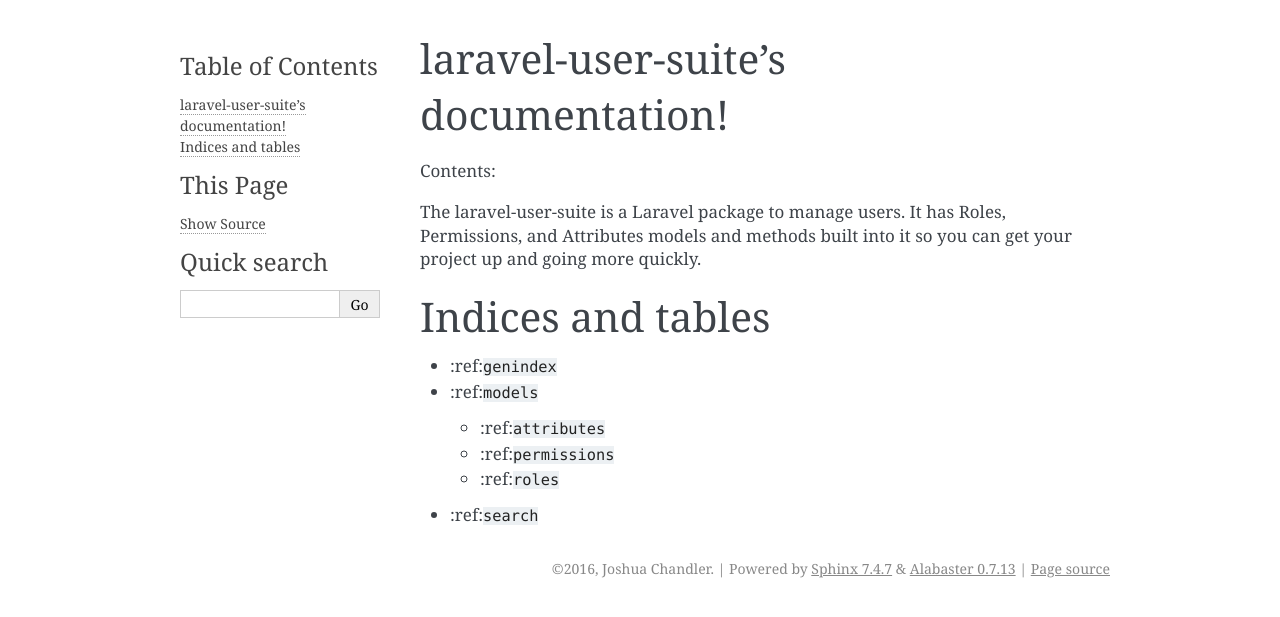
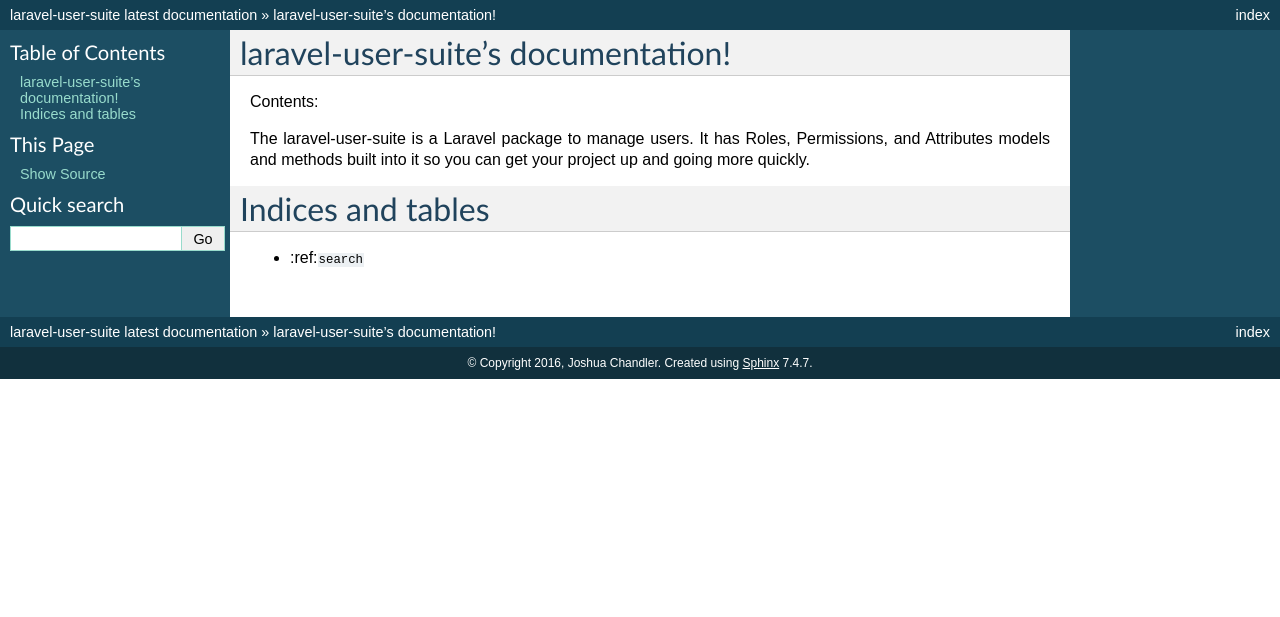
Before and after one commit to JacksonWebServices/laravel-user-suite, a Sphinx documentation site: the page built from docs/index.md, in a window 1280 px wide. Shown: the top 617 px of the page. Built offline with Sphinx 7.4.7, drawn with Linux system fonts in a browser that asks for light colours.

Commit message:
Use the default theme

```diff
--- a/docs/conf.py
+++ b/docs/conf.py
@@ -109,7 +109,7 @@
 
 # The theme to use for HTML and HTML Help pages.  See the documentation for
 # a list of builtin themes.
-html_theme = 'alabaster'
+html_theme = 'default'
 
 # Theme options are theme-specific and customize the look and feel of a theme
 # further.  For a list of options available for each theme, see the
--- a/docs/index.md
+++ b/docs/index.md
@@ -9,9 +9,4 @@
 Indices and tables
 ==================
 
-* :ref:`genindex`
-* :ref:`models`
-    * :ref:`attributes`
-    * :ref:`permissions`
-    * :ref:`roles`
 * :ref:`search`
```
Also changed, not shown: docs/permissions.md (deleted, +0 -2 lines), docs/roles.md (deleted, +0 -2 lines), docs/models.md (deleted).
